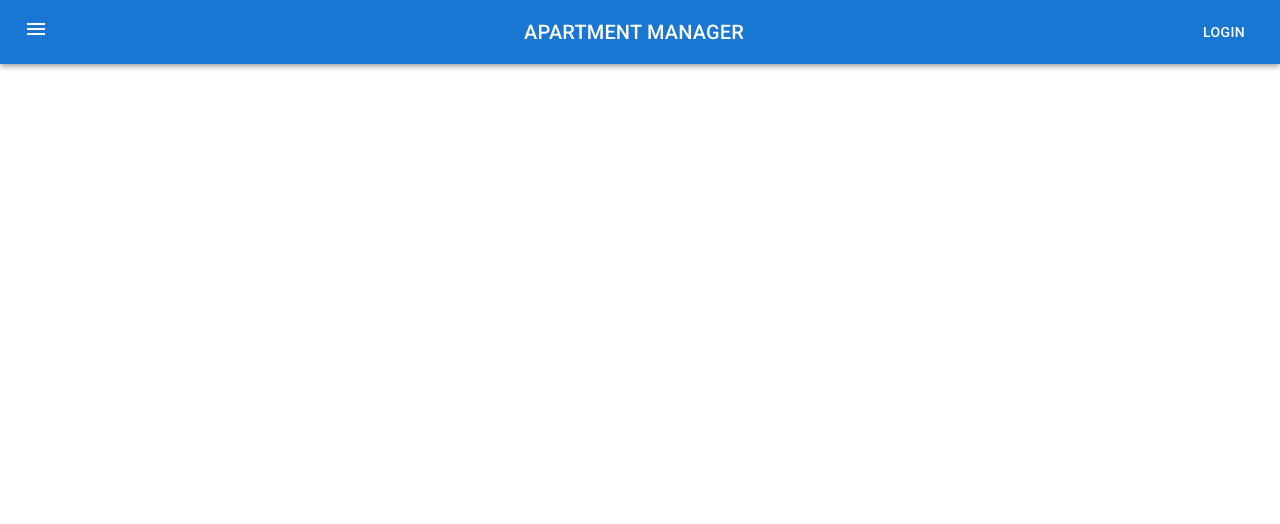
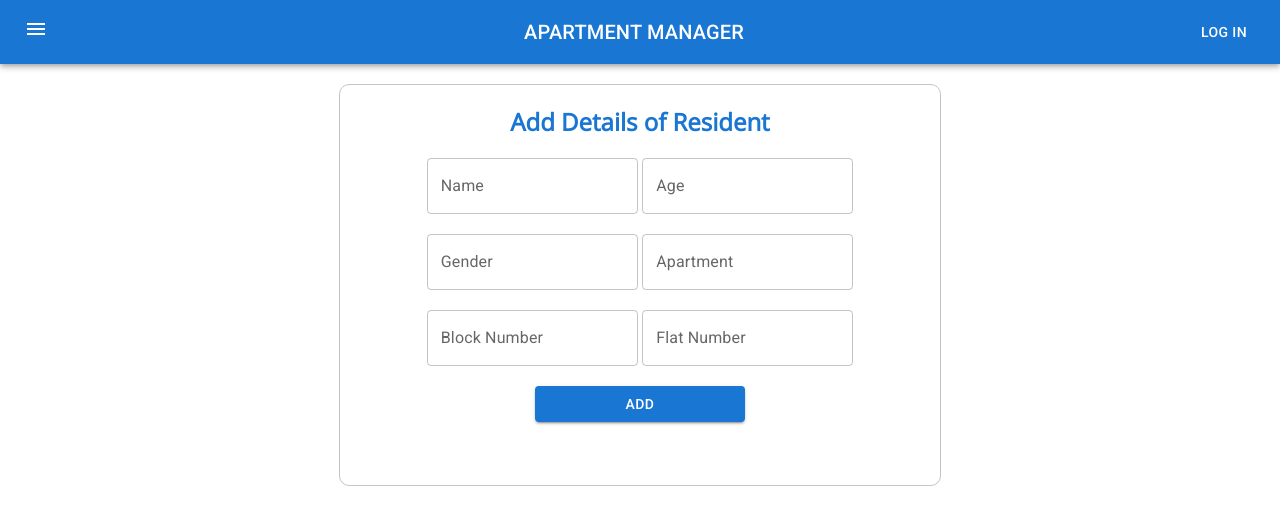
Before and after one commit to HarshalGhutkule/Apartment-Management-System-frontend, a React (Create React App) app: page /resident-detail in a window 1280 px wide. Shown: the top 524 px of the page. Built offline with nearby package versions, Linux system fonts and the light colour scheme.

Commit message:
login register done

```diff
--- a/src/App.js
+++ b/src/App.js
@@ -5,6 +5,7 @@ import { Home } from './Component/Home';
 import { Login } from './Component/Login';
 import { Navbar } from './Component/Navbar';
 import { Register } from './Component/Register';
+import { ResidentDetail } from './Component/ResidentDetail';
 
 function App() {
   return (
@@ -14,6 +15,7 @@ function App() {
         <Route path='/' element={<Home/>}/>
         <Route path='/register' element={<Register/>}/>
         <Route path='/login' element={<Login/>}/>
+        <Route path='/resident-detail' element={<ResidentDetail/>}/>
       </Routes>
     </div>
   );
--- a/src/Component/Home.jsx
+++ b/src/Component/Home.jsx
@@ -16,6 +16,7 @@ import TableContainer from "@mui/material/TableContainer";
 import TableHead from "@mui/material/TableHead";
 import TableRow from "@mui/material/TableRow";
 import Paper from '@mui/material/Paper';
+import { Link } from "react-router-dom";
 
 const Main = styled.div`
   & .features {
@@ -24,6 +25,9 @@ const Main = styled.div`
     align-items: center;
     border:1px solid #c4c4c4;
     padding:1%;
+  }
+  & a{
+    text-decoration:none;
   }
 `;
 
@@ -51,6 +55,13 @@ export const Home = () => {
       <br />
       <br />
       <div className="features">
+
+        <Link to={"/resident-detail"}>
+          <Button variant="contained"
+            aria-label="outlined primary button group"
+          >Add details</Button>
+        </Link>
+
         <TextField id="outlined-basic" label="Search" variant="outlined" />
 
         <Pagination count={10} color="primary" />
--- a/src/Component/Login.jsx
+++ b/src/Component/Login.jsx
@@ -3,12 +3,15 @@ import styled from "styled-components";
 import Box from "@mui/material/Box";
 import TextField from "@mui/material/TextField";
 import Button from "@mui/material/Button";
-import { Link } from "react-router-dom";
+import axios from "axios";
+import { useNavigate } from "react-router-dom";
+import { useDispatch } from "react-redux";
+import { addUsername } from "../Redux/Action";
 
 const Main = styled.div`
   align-items: center;
   & .box {
-    height: 300px;
+    height: 400px;
     width: 300px;
     margin: auto;
     margin-top: 20px;
@@ -28,6 +31,46 @@ const Main = styled.div`
 `;
 
 export const Login = () => {
+
+    const navigate = useNavigate();
+
+    const dispatchRedux = useDispatch();
+
+    const initalState = {
+        userName:"",
+        password:"",
+        apartmentName:""
+    }
+
+    const reducer = (state,{type,payload})=>{
+        switch(type){
+            case "userName":
+                return {...state,userName:payload};
+            case "password":
+                return {...state,password:payload};
+            case "apartmentName":
+                return {...state,apartmentName:payload};
+            default:
+                return state;
+        }
+    }
+
+    const [state,dispatch] = React.useReducer(reducer,initalState);
+
+    let {userName,password,apartmentName} = state;
+
+    const userLogin = (e)=>{
+        e.preventDefault();
+        axios.post("http://localhost:3001/login",state).then(()=>{
+            alert("Login Successful");
+            dispatch({type:"userName",payload:""})
+            dispatch({type:"password",payload:""})
+            dispatch({type:"apartmentName",payload:""})
+            dispatchRedux(addUsername(state.userName))
+            navigate("/")
+        }).catch(()=>alert("Please try another username & password"))
+    }
+
   return (
     <Main>
       <Box className="box">
@@ -37,20 +80,33 @@ export const Login = () => {
             id="outlined-basic"
             type={"text"}
             label="Username"
+            value={userName}
             variant="outlined"
+            onChange={(e)=>dispatch({type:"userName",payload:e.target.value})}
+          />
+          <br />
+          <br />
+          <TextField
+            id="outlined-basic"
+            type={"password"}
+            label="Password"
+            value={password}
+            variant="outlined"
+            onChange={(e)=>dispatch({type:"password",payload:e.target.value})}
           />
           <br />
           <br />
           <TextField
             id="outlined-basic"
             type={"text"}
-            label="Password"
+            label="Apartment"
+            value={apartmentName}
             variant="outlined"
-
+            onChange={(e)=>dispatch({type:"apartmentName",payload:e.target.value})}
           />
           <br />
           <br />
-          <Button variant="contained">
+          <Button variant="contained" onClick={userLogin}>
             Log in
           </Button>
         </form>
--- a/src/Component/Navbar.jsx
+++ b/src/Component/Navbar.jsx
@@ -8,6 +8,7 @@ import Button from "@mui/material/Button";
 import IconButton from "@mui/material/IconButton";
 import MenuIcon from "@mui/icons-material/Menu";
 import { Link } from "react-router-dom";
+import { useSelector } from "react-redux";
 
 const Main = styled.div`
   & a {
@@ -17,6 +18,7 @@ const Main = styled.div`
 `;
 
 export const Navbar = () => {
+  const a = useSelector((store)=>store.username);
   return (
     <Main>
       <Box sx={{ flexGrow: 1 }}>
@@ -37,7 +39,7 @@ export const Navbar = () => {
               APARTMENT MANAGER
             </Typography>
             <Link to={"/register"}>
-              <Button color="inherit">Login</Button>
+              <Button color="inherit">{a ? a : "Log in"}</Button>
             </Link>
           </Toolbar>
         </AppBar>
--- a/src/Component/Register.jsx
+++ b/src/Component/Register.jsx
@@ -3,12 +3,13 @@ import styled from "styled-components";
 import Box from "@mui/material/Box";
 import TextField from "@mui/material/TextField";
 import Button from "@mui/material/Button";
-import { Link } from "react-router-dom";
+import { Link,useNavigate } from "react-router-dom";
+import axios from "axios";
 
 const Main = styled.div`
   align-items: center;
   & .box {
-    height: 400px;
+    height: 350px;
     width: 300px;
     margin: auto;
     margin-top: 20px;
@@ -28,6 +29,39 @@ const Main = styled.div`
 `;
 
 export const Register = () => {
+
+    const navigate = useNavigate();
+
+    const initalState = {
+        userName:"",
+        password:""
+    }
+
+    const reducer = (state,{type,payload})=>{
+        switch(type){
+            case "userName":
+                return {...state,userName:payload};
+            case "password":
+                return {...state,password:payload};
+            default:
+                return state;
+        }
+    }
+
+    const [state,dispatch] = React.useReducer(reducer,initalState);
+
+    let {userName,password} = state;
+
+    const userRegistered = (e)=>{
+        e.preventDefault();
+        axios.post("http://localhost:3001/register",state).then(()=>{
+            alert("Registration Successful");
+            dispatch({type:"userName",payload:""})
+            dispatch({type:"password",payload:""})
+            navigate("/login");
+        }).catch(()=>alert("Please try another username & password"))
+    }
+
   return (
     <Main>
       <Box className="box">
@@ -37,29 +71,23 @@ export const Register = () => {
             id="outlined-basic"
             type={"text"}
             label="Username"
+            value={userName}
             variant="outlined"
+            onChange={(e)=>dispatch({type:"userName",payload:e.target.value})}
           />
           <br />
           <br />
           <TextField
             id="outlined-basic"
-            type={"text"}
+            type={"password"}
             label="Password"
+            value={password}
             variant="outlined"
-
+            onChange={(e)=>dispatch({type:"password",payload:e.target.value})}
           />
           <br />
           <br />
-          <TextField
-            id="outlined-basic"
-            type={"text"}
-            label="Apartment"
-            variant="outlined"
-
-          />
-          <br />
-          <br />
-          <Button variant="contained">
+          <Button variant="contained" onClick={userRegistered}>
             Register
           </Button>
         </form>
--- /dev/null
+++ b/src/Component/ResidentDetail.jsx
@@ -0,0 +1,90 @@
+import * as React from "react";
+import styled from "styled-components";
+import Box from "@mui/material/Box";
+import TextField from "@mui/material/TextField";
+import Button from "@mui/material/Button";
+
+const Main = styled.div`
+  align-items: center;
+  & .box {
+    height: 400px;
+    width: 600px;
+    margin: auto;
+    margin-top: 20px;
+    border: 1px solid #c4c4c4;
+    border-radius: 10px;
+  }
+  & .box h2, p {
+    font-family: 'Open Sans', sans-serif;
+    color:#1976d2;
+  }
+  & button{
+      width:210px;
+  }
+  & a{
+      color:#1976d2;
+  }
+  & span{
+      width:100%;
+  }
+`;
+
+export const ResidentDetail = () => {
+  return (
+    <Main>
+      <Box className="box">
+        <h2>Add Details of Resident</h2>
+        <form>
+          <TextField
+            id="outlined-basic"
+            type={"text"}
+            label="Name"
+            variant="outlined"
+          />
+          <span> </span>
+          <TextField
+            id="outlined-basic"
+            type={"text"}
+            label="Age"
+            variant="outlined"
+
+          />
+          <br /><br />
+          <TextField
+            id="outlined-basic"
+            type={"text"}
+            label="Gender"
+            variant="outlined"
+
+          />
+          <span> </span>
+          <TextField
+            id="outlined-basic"
+            type={"text"}
+            label="Apartment"
+            variant="outlined"
+          />
+          <br /><br />
+          <TextField
+            id="outlined-basic"
+            type={"text"}
+            label="Block Number"
+            variant="outlined"
+          />
+          <span> </span>
+          <TextField
+            id="outlined-basic"
+            type={"text"}
+            label="Flat Number"
+            variant="outlined"
+          />
+          <br />
+          <br />
+          <Button variant="contained">
+            Add
+          </Button>
+        </form>
+      </Box>
+    </Main>
+  );
+};
--- a/src/Redux/Action.js
+++ b/src/Redux/Action.js
@@ -1,6 +1,12 @@
 import { ADD_DATA } from "./ActionType"
+import { ADD_USERNAME } from "./ActionType"
 
 export const addDataToRedux = (payload)=>({
     type:ADD_DATA,
     payload
 });
+
+export const addUsername = (payload)=>({
+    type:ADD_USERNAME,
+    payload
+});
--- a/src/Redux/ActionType.js
+++ b/src/Redux/ActionType.js
@@ -1,2 +1,4 @@
 
 export const ADD_DATA = "ADD_DATA";
+
+export const ADD_USERNAME = "ADD_USERNAME";
--- a/src/Redux/Reducer.js
+++ b/src/Redux/Reducer.js
@@ -1,10 +1,12 @@
-import { ADD_DATA } from "./ActionType";
+import { ADD_DATA, ADD_USERNAME } from "./ActionType";
 
 export const reducer = (store,{type,payload})=>{
 
     switch(type){
         case ADD_DATA:
             return {...store,city:payload};
+        case ADD_USERNAME:
+                return {...store,username:payload};
         default:
             return store;
     }
--- a/src/Redux/Store.js
+++ b/src/Redux/Store.js
@@ -1,4 +1,4 @@
 import { reducer } from "./Reducer";
 import { createStore } from "redux";
 
-export const store = new createStore(reducer,{city:[]});
+export const store = new createStore(reducer,{city:[],username:""});
```
